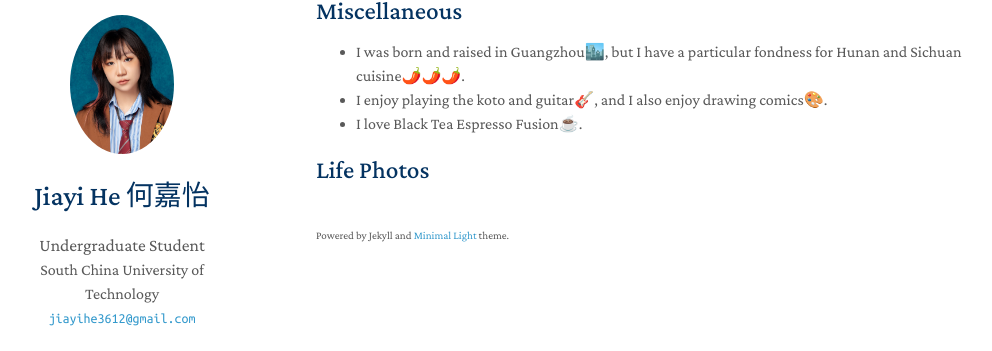
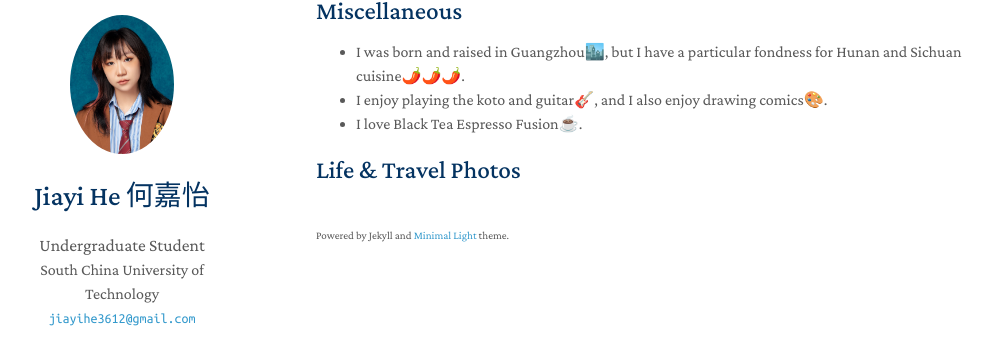
Before and after one commit to ivy3h/ivy3h.github.io, a Jekyll site: the page built from photos.md, in a window 1280 px wide. Shown: the part 69-420 px from the top of the page, without its empty margins (154-1146 px from the left). Built offline with Jekyll 4.4.1, drawn with Linux system fonts in a browser that asks for light colours; nearby versions of some CDN libraries; a style sheet for code colours, icons or effects is not loaded; our own code applies the rules of GitHub Pages for plain Markdown files.

Commit message:
Update photos.md

```diff
--- a/photos.md
+++ b/photos.md
@@ -9,4 +9,4 @@ layout: homepage
 
 
 
-## Life Photos
+## Life & Travel Photos
```
